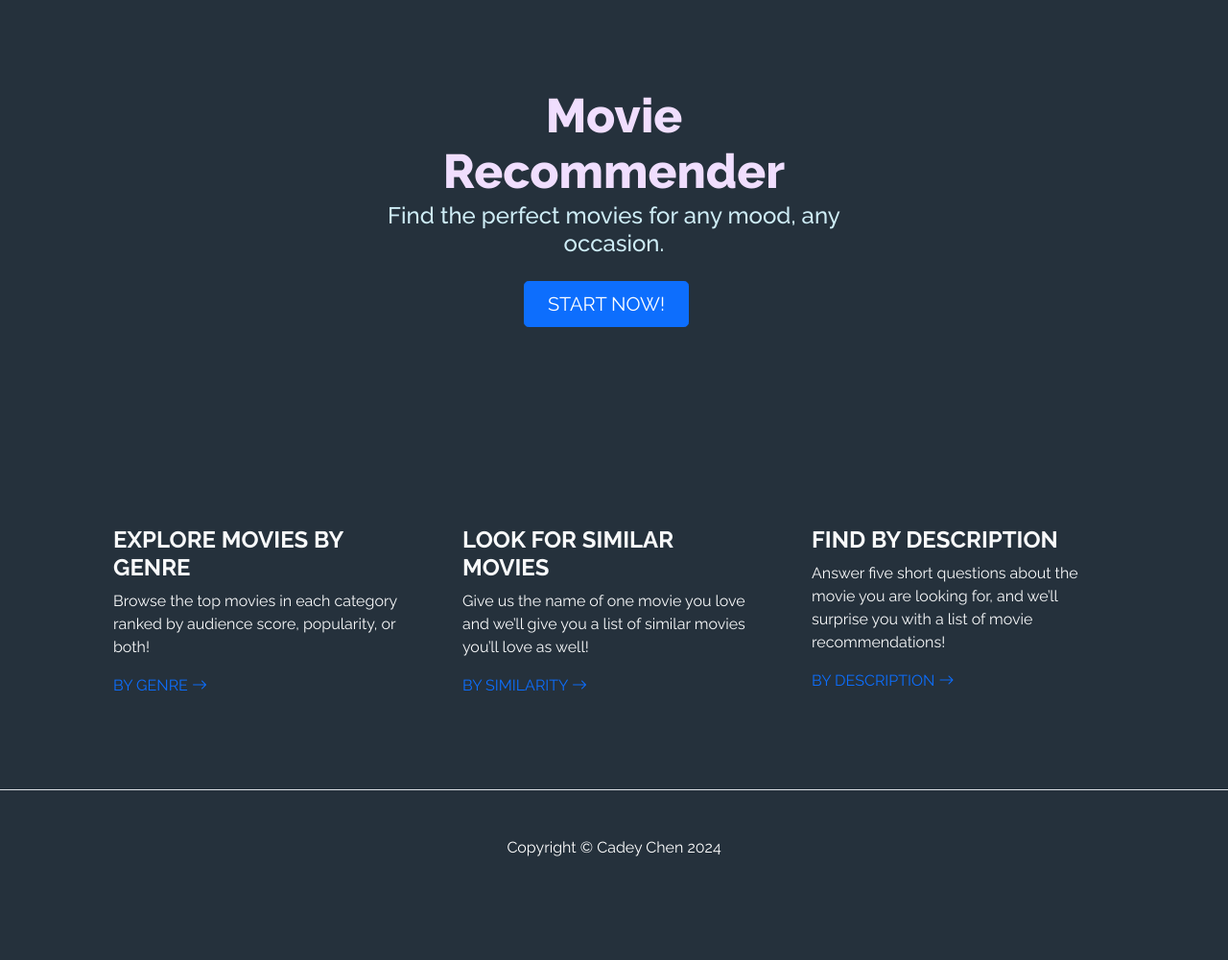
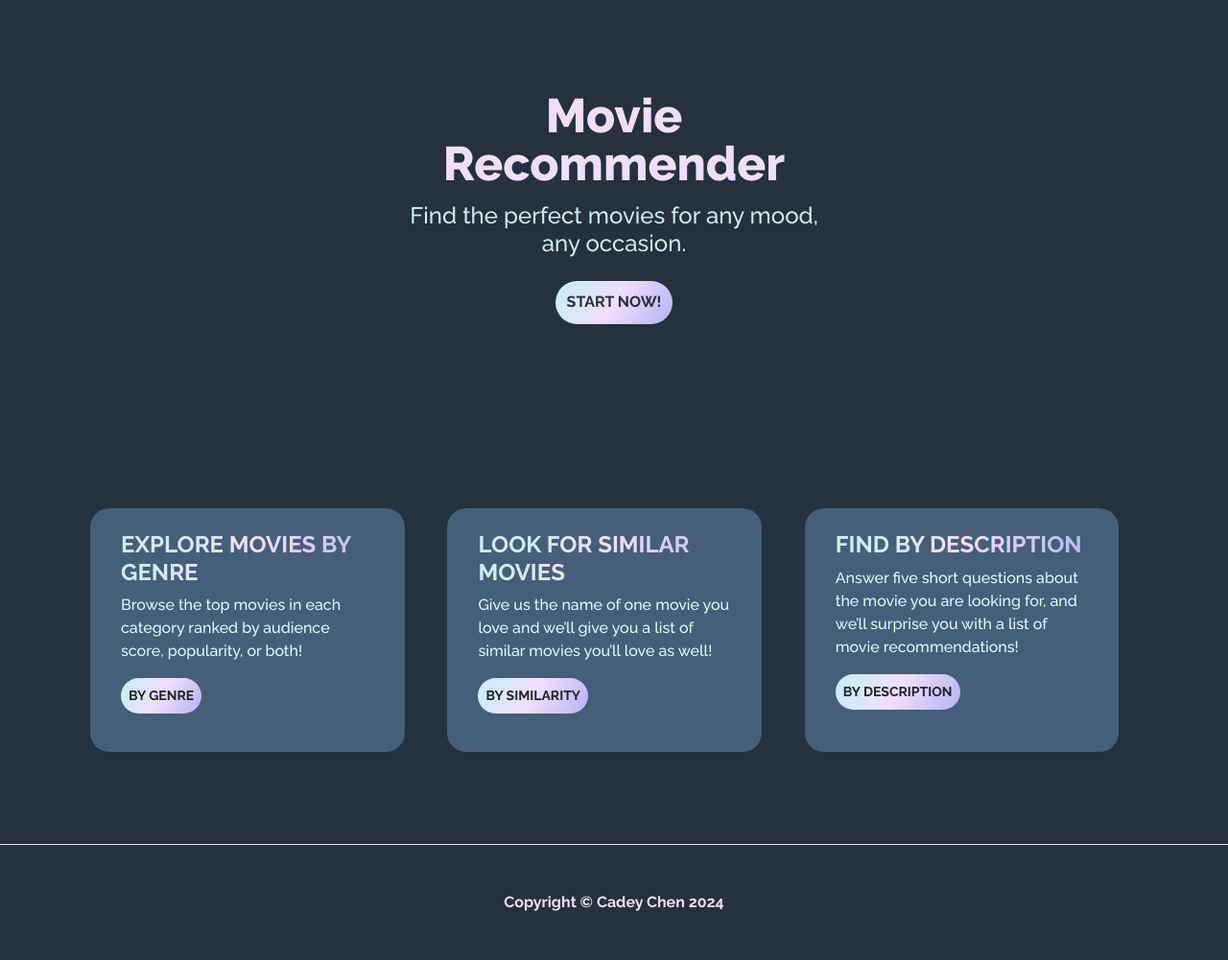
Before and after one commit to Cadey-chen/movie_rec_app, a Django app: template rec_app_base/movies/templates/movies/home.html in a window 1280 px wide. Shown: the whole page at 96% size. Before the commit the page ends 893 px from the top, so only its background shows below. Run offline with Django 3.2, Linux system fonts and the light colour scheme; the template is opened without the code that fills it, so the values that code supplies are empty; some libraries are stand-ins or nearby versions.

Commit message:
Added homepage title and cards

```diff
--- a/rec_app_base/movies/templates/movies/base.html
+++ b/rec_app_base/movies/templates/movies/base.html
@@ -23,6 +23,10 @@
                 --bs-text-opacity: 1;
                 color: #CEEDF6 !important;
             }
+            .text-dark {
+                --bs-text-opacity: 1;
+                color: #25313C !important;
+            }
             .fw-black {
                 font-optical-sizing: auto;
                 font-weight: 800;
@@ -32,8 +36,74 @@
                 font-size: calc(1.425rem + 2.1vw);
                 line-height: 1.0;
             }
+            .btn {
+                --bs-btn-padding-x: 0rem !important;
+                --bs-btn-padding-y: 0rem !important;
+                --bs-btn-border-width: 0px !important;
+                --bs-btn-focus-box-shadow: 0 0 0 0rem;
+                border: none;
+            }
+            .btn-md, .btn-group-md > .btn {
+                --bs-btn-font-size: 1.2rem;
+                font-weight: 700 !important;
+                background-color: rgba(255, 255, 255, 1);
+                background: linear-gradient(120deg, rgba(206,237,246) 12%, rgba(240,222,254) 50%, rgba(180,180,244) 100%);
+            }
+            .btn-sm, .btn-group-sm > .btn {
+                font-weight: 700 !important;
+                background: linear-gradient(120deg, rgba(206,237,246,1) 12%, rgba(240,222,254,1) 50%, rgba(180,180,244,1) 100%);
+            }
+            .col-lg-card {
+                flex: 0 0 auto;
+                width: 30%;
+                background: #6794BD78;
+                border-radius: 20px;
+            }
+            .me-lg-4 {
+                margin-right: 2.8rem !important;
+            }
+            .default-gradient {
+                background: linear-gradient(120deg, rgba(206,237,246,1) 12%, rgba(240,222,254,1) 50%, rgba(180,180,244,1) 100%);
+            }
+            .py-btn-y {
+                padding-top: 0.65rem !important;
+                padding-bottom: 0.65rem !important;
+            }
+            .card-title {
+                background: linear-gradient(120deg, rgba(206,237,246,1) 12%, rgba(240,222,254,1) 50%, rgba(180,180,244,1) 100%);
+                -webkit-background-clip: text;
+                background-clip: text;
+                -webkit-text-fill-color: transparent;
+            }
+            .card-desc {
+                color: #E7FAFF !important;
+                font-weight: 500 !important;
+            }
+            @keyframes fadeIn {
+                from {
+                    opacity: 0;
+                }
+                to {
+                    opacity: 1;
+                }
+            }
+            @keyframes moveUp {
+                from {
+                    opacity: 0;
+                    transform: translateY(4vh);
+                }
+                to {
+                    opacity: 1;
+                    transform: translateY(0);
+                }
+            }
+            .fade-in {
+                animation: fadeIn 3s ease-in-out;
+            }
+            .move-up {
+                animation: 2s moveUp ease-in-out;
+            }
         </style>
-
         {% if title %}
             <title>{{ title }}</title>
         {% else %}
--- a/rec_app_base/movies/templates/movies/home.html
+++ b/rec_app_base/movies/templates/movies/home.html
@@ -21,11 +21,10 @@
                 <div class="row gx-5 justify-content-center">
                     <div class="col-lg-6">
                         <div class="text-center my-5">
-                            <h1 class="display-5 fw-black text-pink mb-2">Movie</h1>
-                            <h1 class="display-5 fw-black text-pink mb-2">Recommender</h1>
-                            <h4 class="fw-semibold text-mint mb-4">Find the perfect movies for any mood, any occasion.</h4>
+                            <h1 class="display-5 fw-black text-pink mb-3 fade-in">Movie<br class="mb-2">Recommender</h1>
+                            <h4 class="fw-semibold text-mint mb-4 mt-3 fade-in">Find the perfect movies for any mood,<br class="mb-1">any occasion.</h4>
                             <div class="d-grid gap-3 d-sm-flex justify-content-sm-center">
-                                <a class="btn btn-primary btn-lg px-4 me-sm-3" href="#features">START NOW!</a>
+                                <a class="btn btn-md py-btn-y rounded-pill move-up fade-in text-dark" href="#features">START NOW!</a>
                             </div>
                         </div>
                     </div>
@@ -36,39 +35,42 @@
         <section class="py-5 border-bottom" style="background-color: #25313C;" id="features">
             <div class="container px-5 my-5">
                 <div class="row gx-5 text-light">
-                    <div class="col-lg-4 mb-5 mb-lg-0">
-                        <div class="feature bg-primary bg-gradient text-white rounded-3 mb-3"></div>
-                        <h2 class="h4 fw-bolder">EXPLORE MOVIES BY GENRE</h2>
-                        <p>Browse the top movies in each category ranked by audience score, popularity, or both!</p>
-                        <a class="text-decoration-none" href="movies_by_genre">
+                    <div class="col-lg-card me-lg-4 fade-in">
+                        <div class="feature bg-primary bg-gradient text-white rounded-3 mb-3 mt-4"></div>
+                        <div class="mx-2 my-3">
+                            <h2 class="h4 fw-bolder card-title">EXPLORE MOVIES BY GENRE</h2>
+                            <p class="card-desc">Browse the top movies in each category ranked by audience score, popularity, or both!</p>
+                            <a class="btn default-gradient btn-sm rounded-pill font-dark py-2 mb-4" href="movies_by_genre">
                             BY GENRE
-                            <i class="bi bi-arrow-right"></i>
-                        </a>
+                            </a>
+                        </div>
                     </div>
-                    <div class="col-lg-4 mb-5 mb-lg-0">
-                        <div class="feature bg-primary bg-gradient text-white rounded-3 mb-3"></div>
-                        <h2 class="h4 fw-bolder">LOOK FOR SIMILAR MOVIES</h2>
-                        <p>Give us the name of one movie you love and we&rsquo;ll give you a list of similar movies you&rsquo;ll love as well!</p>
-                        <a class="text-decoration-none" href="#!">
-                            BY SIMILARITY
-                            <i class="bi bi-arrow-right"></i>
-                        </a>
+                    <div class="col-lg-card me-lg-4 fade-in">
+                        <div class="feature bg-primary bg-gradient text-white rounded-3 mb-3 mt-4"></div>
+                        <div class="mx-2 my-3">
+                            <h2 class="h4 fw-bolder card-title">LOOK FOR SIMILAR MOVIES</h2>
+                            <p class="card-desc">Give us the name of one movie you love and we&rsquo;ll give you a list of similar movies you&rsquo;ll love as well!</p>
+                            <a class="btn default-gradient btn-sm rounded-pill font-dark py-2 mb-4" href="#!">
+                                BY SIMILARITY
+                            </a>
+                        </div>
                     </div>
-                    <div class="col-lg-4">
-                        <div class="feature bg-primary bg-gradient text-white rounded-3 mb-3"></div>
-                        <h2 class="h4 fw-bolder">FIND BY DESCRIPTION</h2>
-                        <p>Answer five short questions about the movie you are looking for, and we&rsquo;ll surprise you with a list of movie recommendations!</p>
-                        <a class="text-decoration-none" href="#!">
-                            BY DESCRIPTION
-                            <i class="bi bi-arrow-right"></i>
-                        </a>
+                    <div class="col-lg-card fade-in">
+                        <div class="feature bg-primary bg-gradient text-white rounded-3 mb-3 mt-4"></div>
+                        <div class="mx-2 my-3">
+                            <h2 class="h4 fw-bolder card-title">FIND BY DESCRIPTION</h2>
+                            <p class="card-desc">Answer five short questions about the movie you are looking for, and we&rsquo;ll surprise you with a list of movie recommendations!</p>
+                            <a class="btn default-gradient btn-sm rounded-pill font-dark py-2 mb-4" href="#!">
+                                BY DESCRIPTION
+                            </a>
+                        </div>
                     </div>
                 </div>
             </div>
         </section>
         <!-- Footer-->
         <footer class="py-5" style="background-color: #25313C;">
-            <div class="container px-5"><p class="m-0 text-center text-white">Copyright &copy; Cadey Chen 2024</p></div>
+            <div class="container px-5"><p class="m-0 text-center text-pink fw-bolder">Copyright &copy; Cadey Chen 2024</p></div>
         </footer>
         <!-- Bootstrap core JS-->
         <script src="https://cdn.jsdelivr.net/npm/bootstrap@5.2.3/dist/js/bootstrap.bundle.min.js"></script>
```
